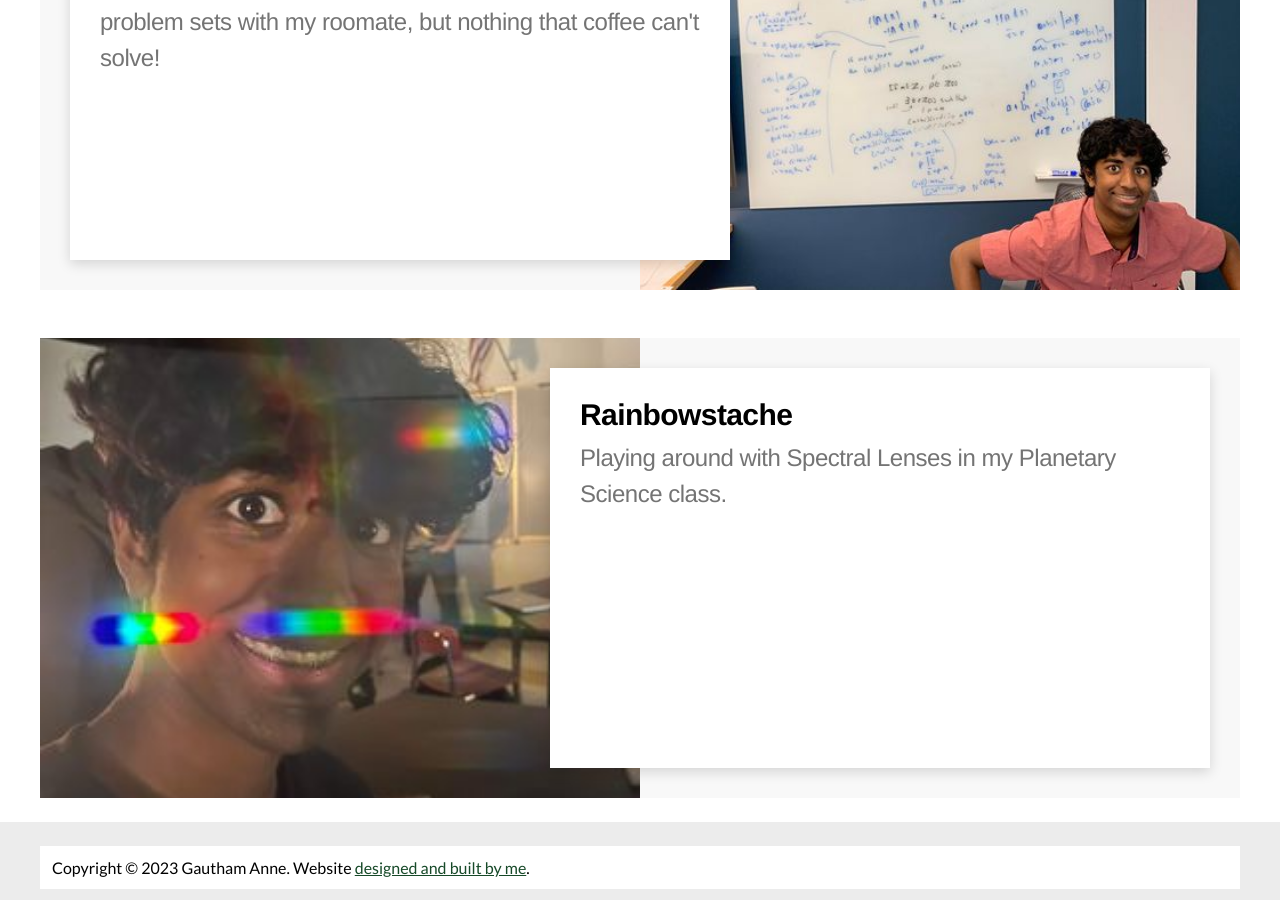
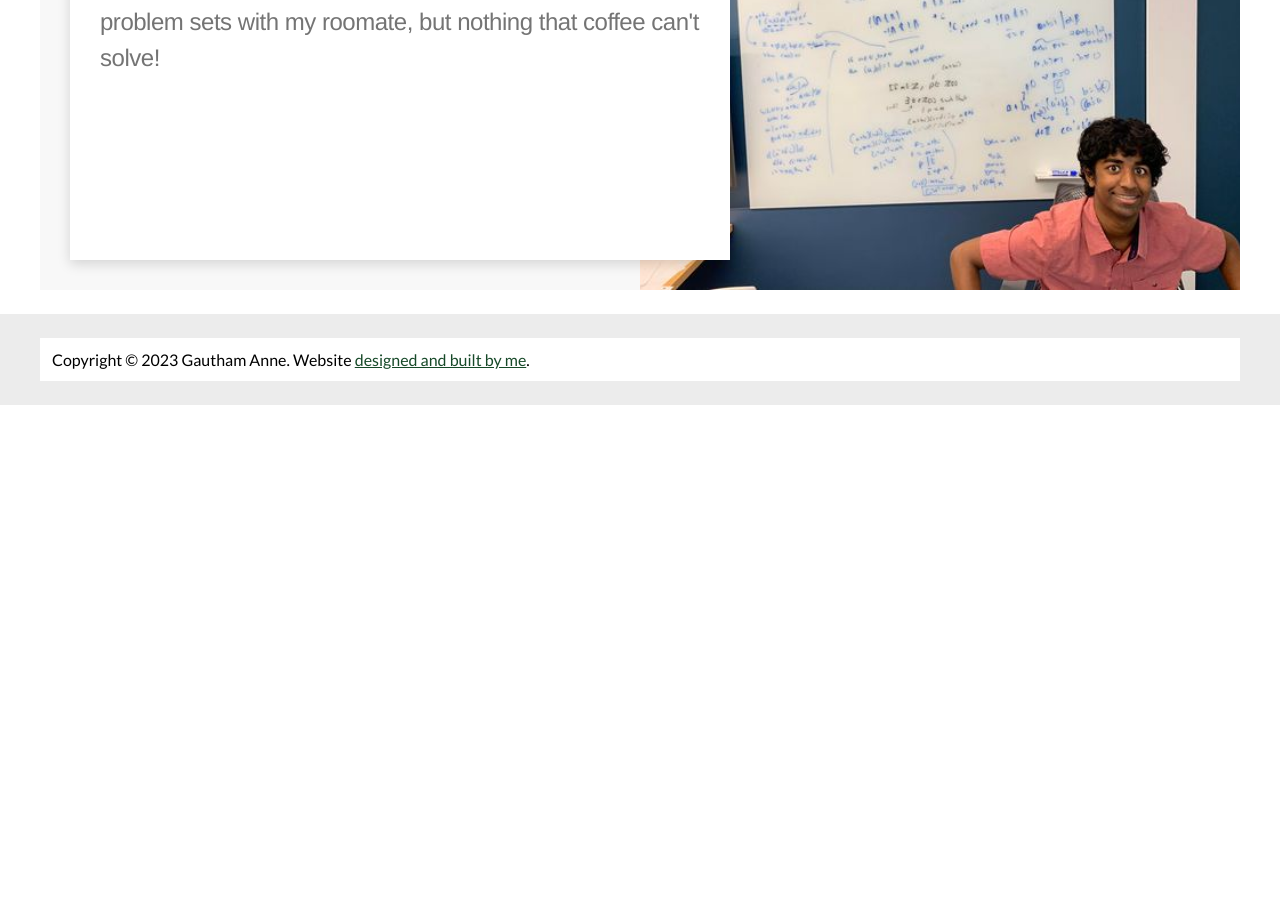
Before and after one commit to annegautham/annegautham.github.io, a Jekyll site: the page built from aboutme/index.md, in a window 1280 px wide and 900 px high, scrolled down 3130 px. Built offline with Jekyll 4.4.1, drawn with Linux system fonts in a browser that asks for light colours; some web fonts are replaced; after the commit the page ends 3535 px from its top, so only the background shows below that.

Commit message:
abt me updates

```diff
--- a/aboutme/index.md
+++ b/aboutme/index.md
@@ -39,9 +39,3 @@ description: Hi! I love all things STEM, especially the "how" behind the "why" t
     image_path="/assets/images/aboutme/goofyMath.jpg"
     description="Me after 1 hour of sleep as a Junior Counselor at the Ross Mathematics Program! Stayed up all night working on problem sets with my roomate, but nothing that coffee can't solve!"
 %}
-
-{% include card.html
-    title="Rainbowstache"
-    image_path="/assets/images/aboutme/rainbowMustache.jpg"
-    description="Playing around with Spectral Lenses in my Planetary Science class."
-%}
```
Also changed, not shown: index.md (+1 -1 lines).
